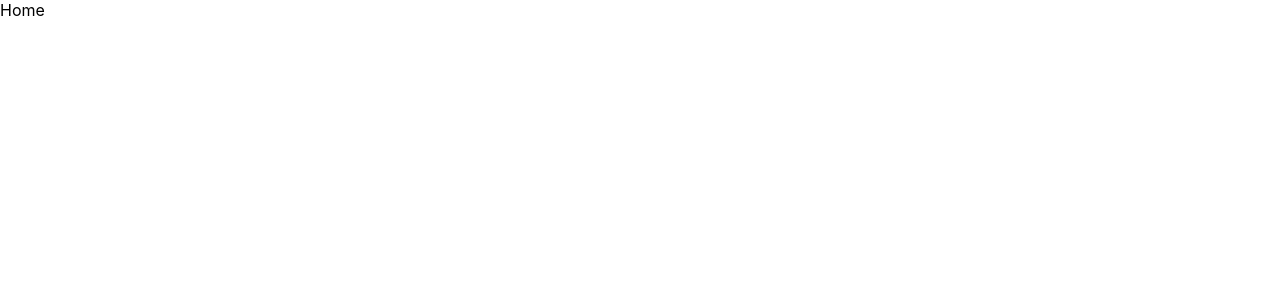
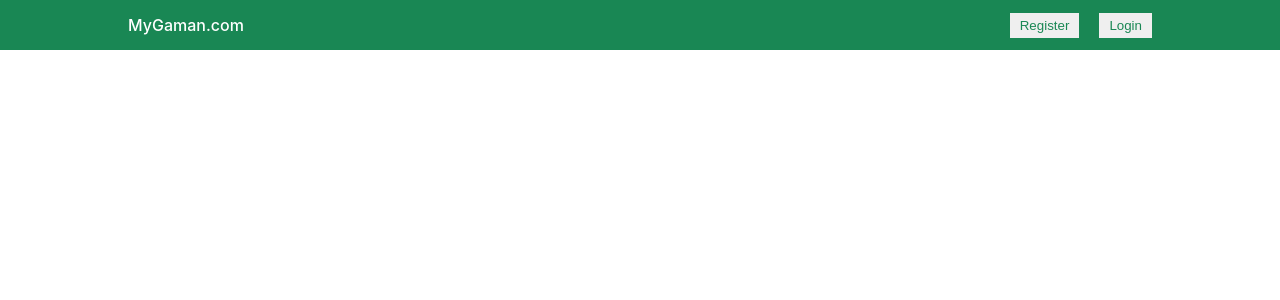
Before and after one commit to tharusha1004/Booking-App, a React (Create React App) app in the folder client/: page /home in a window 1280 px wide. Shown: the top 300 px of the page. Built offline with nearby package versions, Linux system fonts and the light colour scheme.

Commit message:
add navbar component into home page

```diff
--- a/client/src/pages/home/Home.jsx
+++ b/client/src/pages/home/Home.jsx
@@ -1,9 +1,12 @@
 import React from 'react'
 import '../home/Home.css'
+import Navbar from '../../components/navbar/Navbar'
 
 const Home = () => {
     return (
-        <div>Home</div>
+        <div>
+            <Navbar />
+        </div>
     )
 }
 
```
